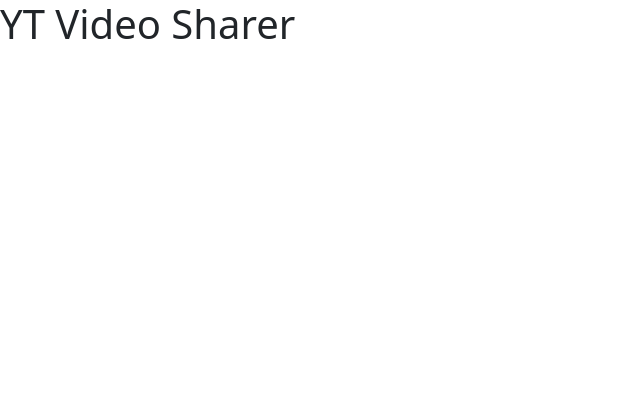
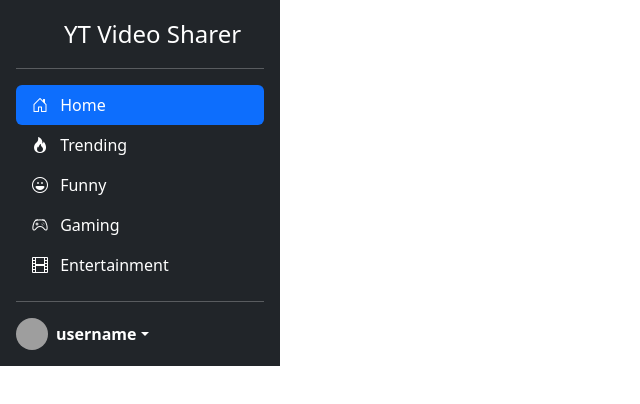
Before and after one commit to zRustyz/info441-APIProject, a website: page public/index.html in a window 1280 px wide. Shown: the whole page, without its empty margins (0-640 px from the left). Drawn offline with nearby package versions, Linux system fonts and the light colour scheme; grey boxes are pictures that could not be loaded.

Commit message:
basic site updated!

```diff
--- a/package.json
+++ b/package.json
@@ -12,6 +12,7 @@
   "dependencies": {
     "@azure/msal-node": "^2.5.1",
     "bootstrap": "^5.3.2",
+    "bootstrap-icons": "^1.11.1",
     "cookie-parser": "^1.4.6",
     "debug": "^4.3.4",
     "dotenv": "^16.3.1",
--- a/public/index.html
+++ b/public/index.html
@@ -5,11 +5,66 @@
   <meta name="viewport" content="width=device-width, initial-scale=1.0">
   <title>YT Video Sharer</title>
   <link href="https://cdn.jsdelivr.net/npm/bootstrap@5.3.2/dist/css/bootstrap.min.css" rel="stylesheet" integrity="sha384-T3c6CoIi6uLrA9TneNEoa7RxnatzjcDSCmG1MXxSR1GAsXEV/Dwwykc2MPK8M2HN" crossorigin="anonymous">
+  <link rel="stylesheet" href="https://cdn.jsdelivr.net/npm/bootstrap-icons@1.11.1/font/bootstrap-icons.css">
   <link rel="stylesheet" href="/stylesheets/style.css">
   <script src="javascripts/index.js"></script>
 </head>
 <body onload="init()">
-  <h1>YT Video Sharer</h1>
+<main class="d-flex flex-nowrap">
+  <div class="d-flex flex-column flex-shrink-0 p-3 text-bg-dark" style="width: 280px;">
+    <a href="/" class="d-flex align-items-center mb-3 mb-md-0 me-md-auto text-white text-decoration-none">
+      <svg class="bi pe-none me-2" width="40" height="32"><use xlink:href="#bootstrap"/></svg>
+      <span class="fs-4">YT Video Sharer</span>
+    </a>
+    <hr>
+    <ul class="nav nav-pills flex-column mb-auto">
+      <li class="nav-item">
+        <a href="#" class="nav-link active" aria-current="page">
+          <i class="bi pe-none me-2 bi-house-door" width="16" height="16"></i>
+          Home
+        </a>
+      </li>
+      <li>
+        <a href="#" class="nav-link text-white">
+          <i class="bi pe-none me-2 bi-fire" width="16" height="16"></i>
+          Trending
+        </a>
+      </li>
+      <li>
+        <a href="#" class="nav-link text-white">
+          <i class="bi pe-none me-2 bi-emoji-laughing" width="16" height="16"></i>
+          Funny
+        </a>
+      </li>
+      <li>
+        <a href="#" class="nav-link text-white">
+          <i class="bi pe-none me-2 bi-controller" width="16" height="16"></i>
+          Gaming
+        </a>
+      </li>
+      <li>
+        <a href="#" class="nav-link text-white">
+          <i class="bi pe-none me-2 bi-film" width="16" height="16"></i>
+          Entertainment
+        </a>
+      </li>
+    </ul>
+    <hr>
+    <div class="dropdown">
+      <a href="#" class="d-flex align-items-center text-white text-decoration-none dropdown-toggle" data-bs-toggle="dropdown" aria-expanded="false">
+        <img src="https://cropper.watch.aetnd.com/cdn.watch.aetnd.com/sites/2/2018/05/GettyImages-1206883692.jpg" alt="" width="32" height="32" class="rounded-circle me-2">
+        <strong>username</strong>
+      </a>
+      <ul class="dropdown-menu dropdown-menu-dark text-small shadow">
+        <li><a class="dropdown-item" href="#">New post...</a></li>
+        <li><a class="dropdown-item" href="#">Settings</a></li>
+        <li><a class="dropdown-item" href="#">Profile</a></li>
+        <li><hr class="dropdown-divider"></li>
+        <li><a class="dropdown-item" href="#">Sign out</a></li>
+      </ul>
+    </div>
+  </div>
+</main>
   <script src="https://cdn.jsdelivr.net/npm/bootstrap@5.3.2/dist/js/bootstrap.bundle.min.js" integrity="sha384-C6RzsynM9kWDrMNeT87bh95OGNyZPhcTNXj1NW7RuBCsyN/o0jlpcV8Qyq46cDfL" crossorigin="anonymous"></script>
 </body>
 </html>
```
Also changed, not shown: 1 other file.
